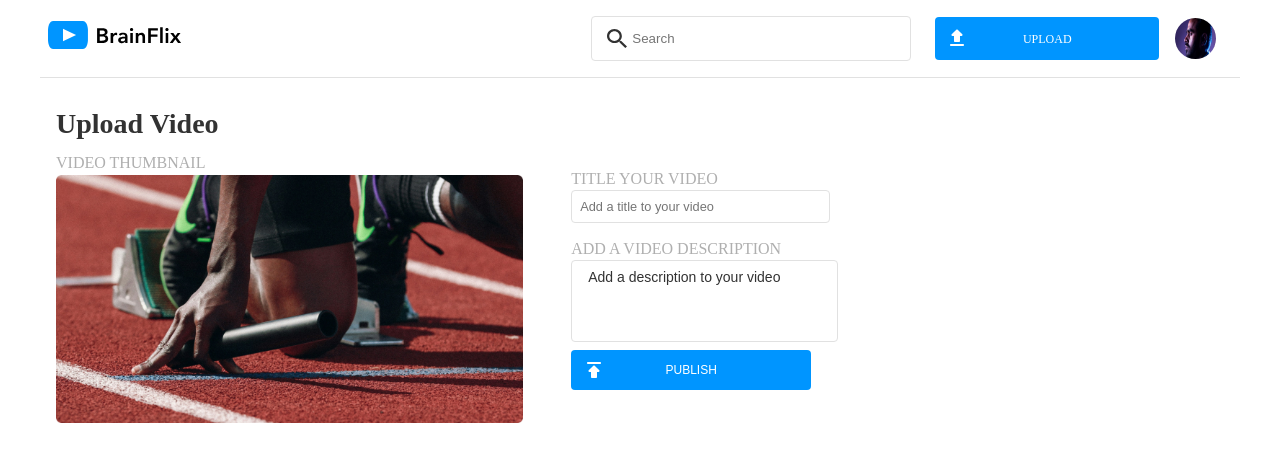
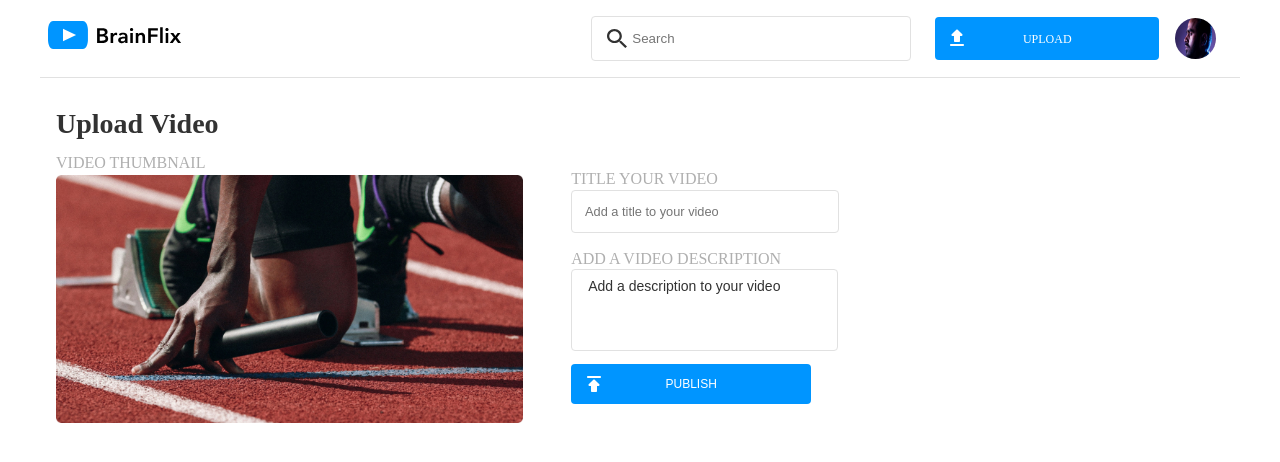
Before and after one commit to codiestef/stefan-reeves-brainflix, a React (Create React App) app: page /upload in a window 1280 px wide. Shown: the top 462 px of the page. Built offline with nearby package versions, Linux system fonts and the light colour scheme.

Commit message:
minor tweaks

```diff
--- a/src/styles/partials/_variables.scss
+++ b/src/styles/partials/_variables.scss
@@ -71,7 +71,7 @@ $form-field-MIN-width: 25rem;
 $form-field-MAX-width: 100%;
 
 $form-field-MIN-height-M: 4.25rem;
-$form-field-padding-M: .5rem;
+$form-field-padding-M: .8rem;
 $form-field-width-M: 100%;
 
 $form-field-MIN-height-DT: 2.5rem;
```
